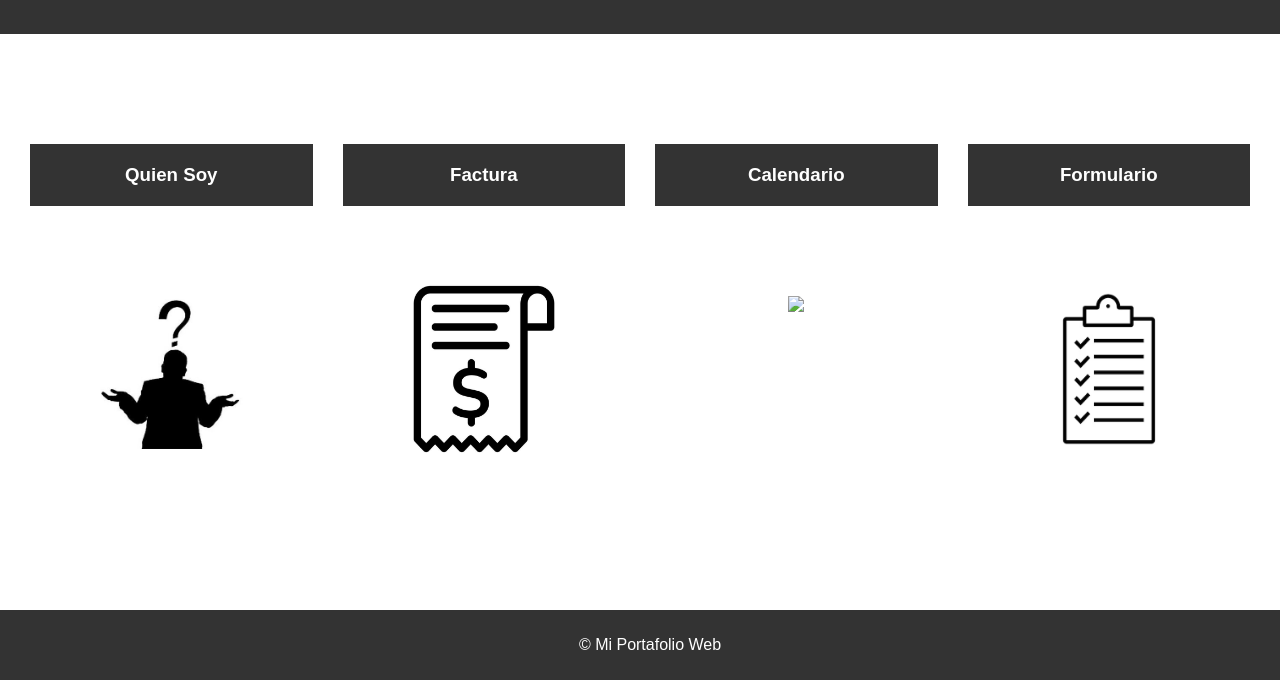
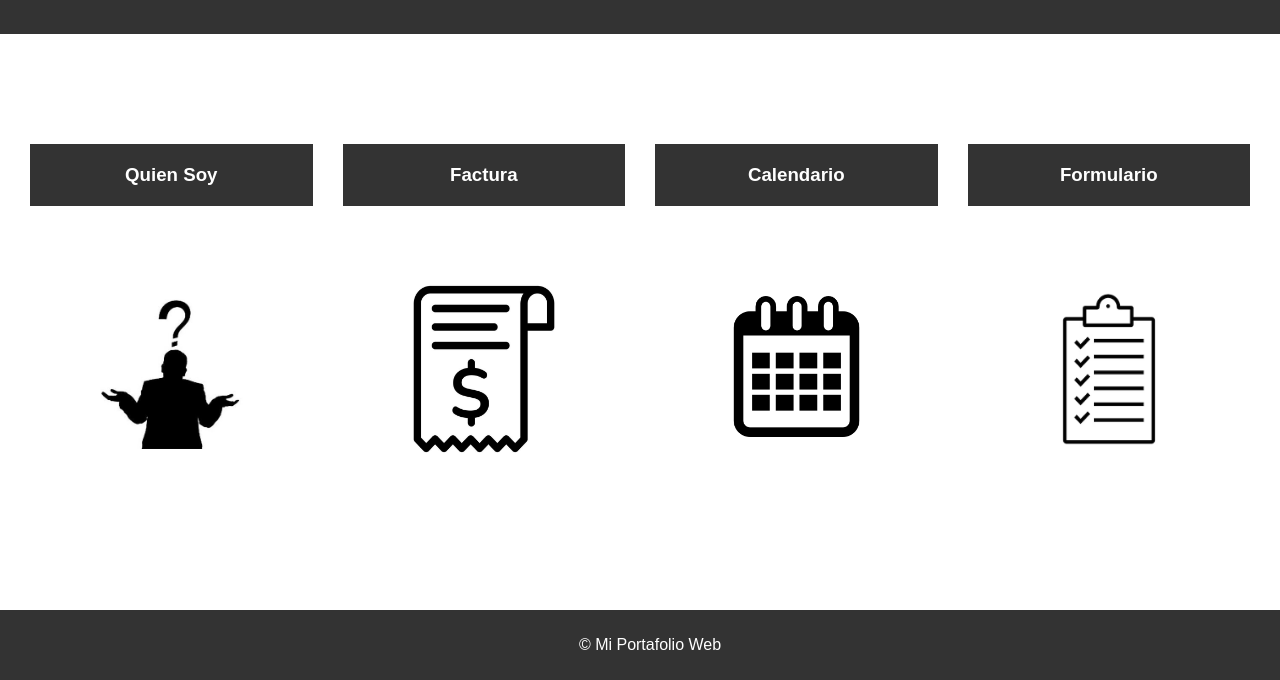
Before and after one commit to gitgalviz/HOME, a plain HTML site: page index.html in a window 1280 px wide. Shown: the part 120-800 px from the top of the page. Drawn offline with Linux system fonts and the light colour scheme; the site is published under a folder, as on GitHub Pages, so addresses that start at the root find nothing.

Commit message:
Update index.html

```diff
--- a/index.html
+++ b/index.html
@@ -32,7 +32,7 @@
         </div>
         <div class="sub-pagina">
             <a class="a" href="./calendario/index.html"> <h3>Calendario</h3></a>
-            <img class="qsc" src="/cal.png">
+            <img class="qsc" src="./cal.png">
         </div>
         <div class="sub-pagina">
             <a class="a" href="./formulario/index.html"> <h3>Formulario</h3></a>
```
